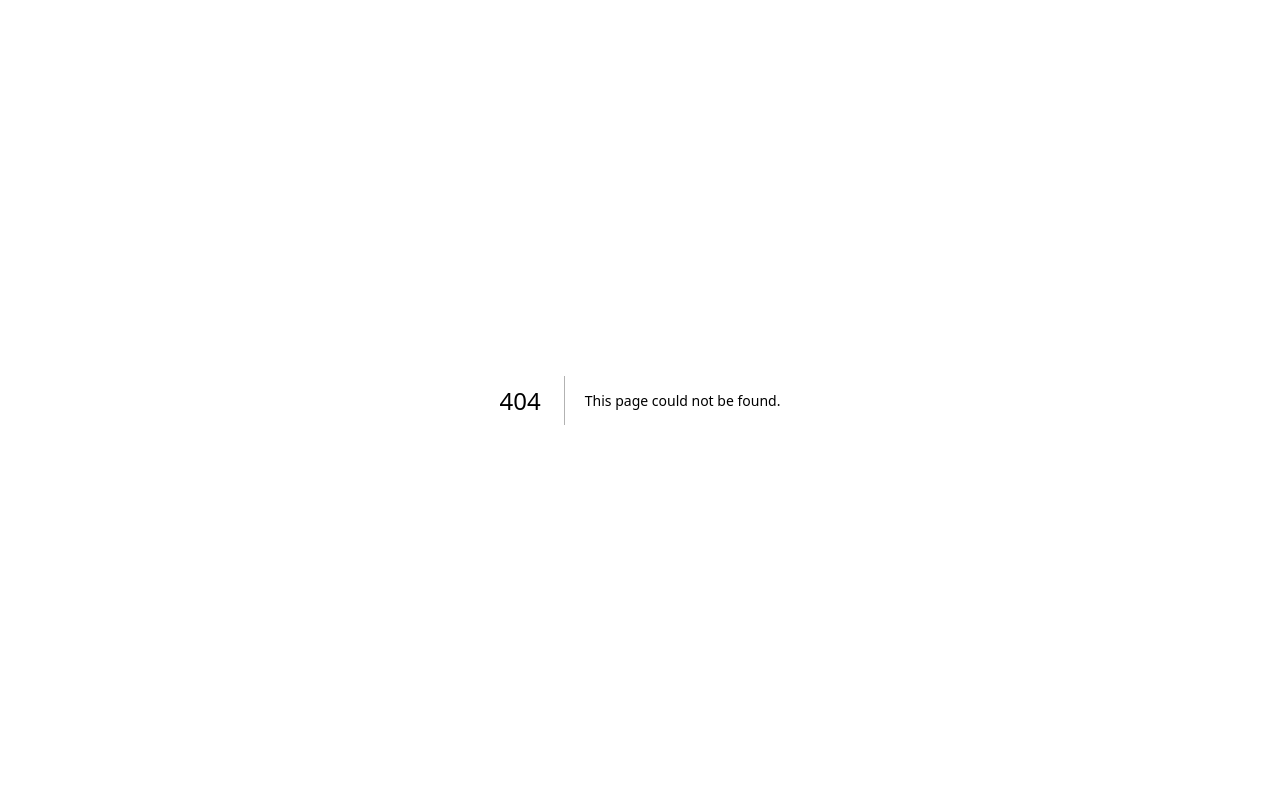
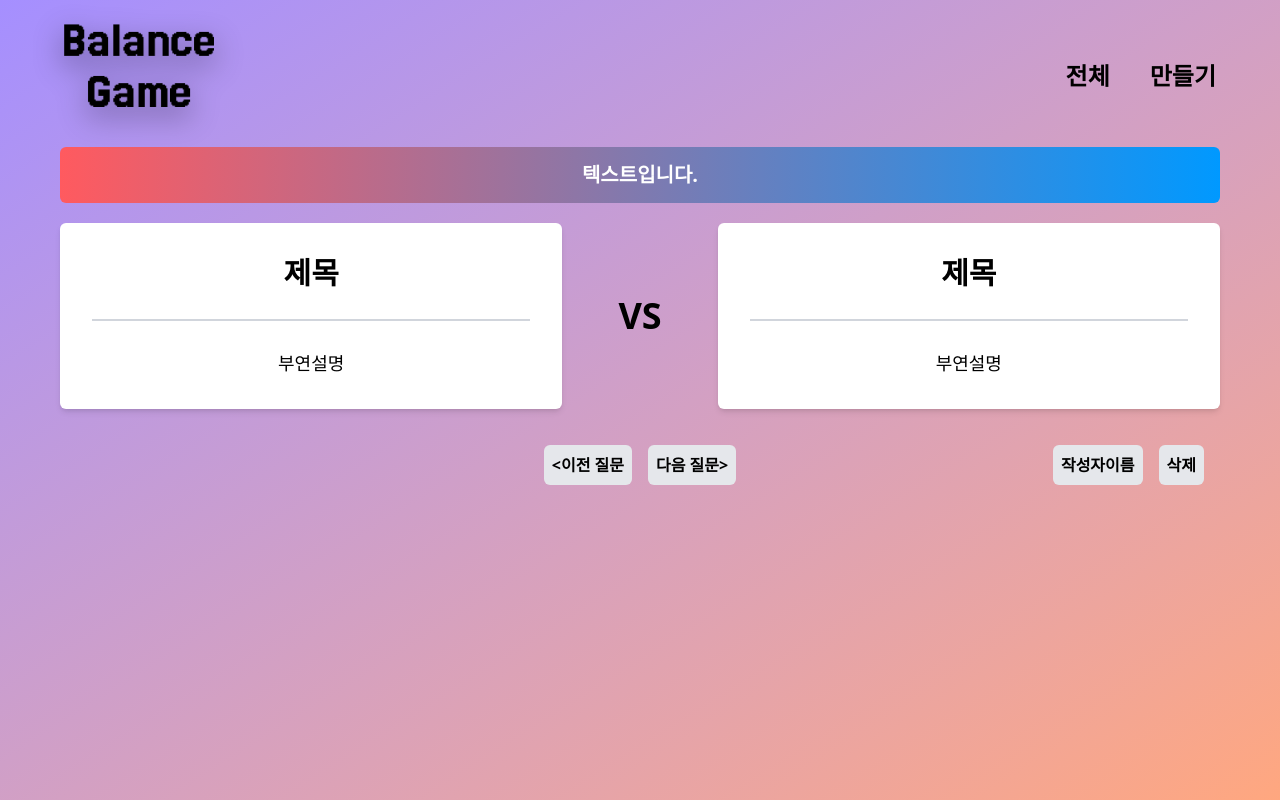
Before and after one commit to dev-yihyun/next-balance-game, a Next.js app: page /main/post/1 in a window 1280 px wide. Before the commit this address had no page. Built offline with nearby package versions, Linux system fonts and the light colour scheme.

Commit message:
[feat] 상세페이지 생성

```diff
--- /dev/null
+++ b/src/app/main/post/[slug]/page.tsx
@@ -0,0 +1,47 @@
+import OptionCard from "@/component/OptionCard";
+import PostListCard from "@/component/PostListCard";
+
+async function PostPage({ params }: { params: Promise<{ slug: string }> }) {
+    const { slug: postid } = await params;
+
+    return (
+        <>
+            <section className="flex flex-col gap-5 p-5 pt-10 h-auto ">
+                <div className="">
+                    <PostListCard posttitle={"텍스트입니다."} />
+                </div>
+                <div className="flex flex-col sm:flex-row sm:justify-around sm:items-center gap-15 sm:gap-10">
+                    <OptionCard />
+                    <p className="text-2xl sm:text-4xl font-bold text-center sm:px-4">VS</p>
+                    <OptionCard />
+                </div>
+
+                <div className="flex flex-col sm:flex-row justify-between items-center gap-4 px-4 mt-4">
+                    {/* 왼쪽 빈 영역 (데스크탑만 표시) */}
+                    <div className="hidden sm:block sm:w-1/3" />
+
+                    {/* 가운데 - 이전/다음 버튼 */}
+                    <div className="flex justify-center gap-4 w-full sm:w-1/3">
+                        <button className="whitespace-nowrap rounded-md p-2 font-bold bg-gray-200 cursor-pointer hover:bg-gray-300">
+                            {"<"}이전 질문
+                        </button>
+                        <button className=" whitespace-nowrap rounded-md p-2 font-bold bg-gray-200 cursor-pointer hover:bg-gray-300">
+                            다음 질문{">"}
+                        </button>
+                    </div>
+
+                    {/* 오른쪽 - 작성자/삭제 버튼 */}
+                    <div className="flex justify-center sm:justify-end gap-4 w-full sm:w-1/3">
+                        <p className="flex items-center whitespace-nowrap rounded-md p-2 font-bold bg-gray-200 cursor-pointer hover:bg-gray-300">
+                            작성자이름
+                        </p>
+                        <button className="whitespace-nowrap rounded-md p-2 font-bold bg-gray-200 cursor-pointer hover:bg-gray-300">
+                            삭제
+                        </button>
+                    </div>
+                </div>
+            </section>
+        </>
+    );
+}
+export default PostPage;
--- /dev/null
+++ b/src/component/OptionCard.tsx
@@ -0,0 +1,24 @@
+function OptionCard() {
+    return (
+        <div
+            className="flex flex-col
+                bg-white rounded-md
+                w-full   max-w-[550px] sm:max-w-[40vw]
+                h-auto
+                items-center justify-evenly
+                p-6 sm:p-8 shadow-md
+                text-center
+                overflow-hidden
+                md:flex-wrap
+                gap-5
+                "
+        >
+            <h1 className="text-2xl sm:text-3xl font-bold whitespace-normal sm:whitespace-normal">
+                제목
+            </h1>
+            <div className="w-full h-0.5 bg-gray-300 my-2" />
+            <p className="text-base sm:text-lg whitespace-normal sm:whitespace-normal">부연설명</p>
+        </div>
+    );
+}
+export default OptionCard;
```
